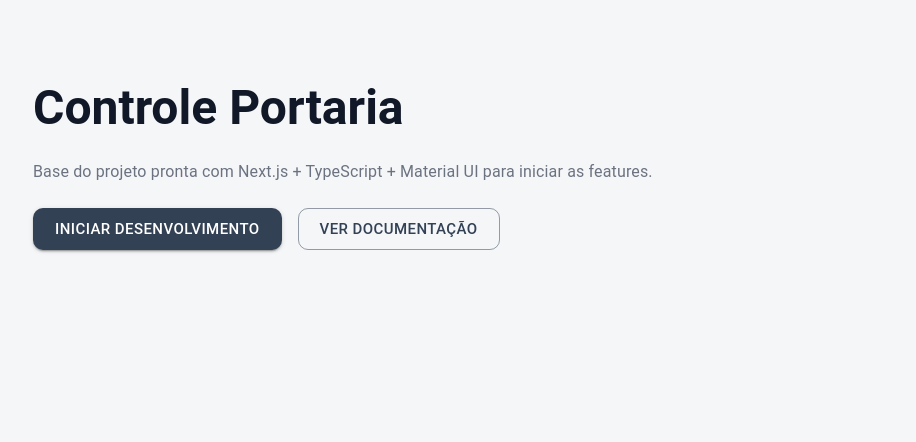
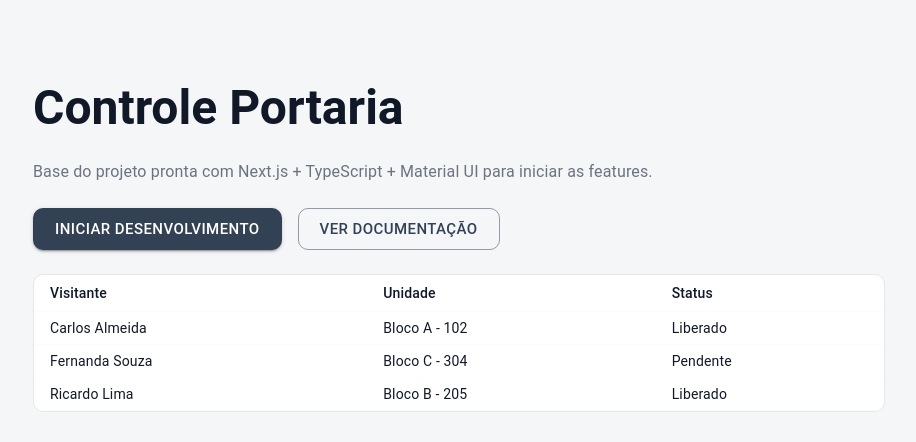
Before and after one commit to andredeandrade/controleportaria, a Next.js app: page / in a window 1280 px wide. Shown: the top 442 px of the page, without its empty margins (181-1097 px from the left). Built offline with nearby package versions, Linux system fonts and the light colour scheme.

Commit message:
feat: add tanstack react table

```diff
--- a/package.json
+++ b/package.json
@@ -15,6 +15,7 @@
     "@emotion/styled": "^11.14.1",
     "@mui/material": "^7.3.9",
     "@tanstack/react-query": "^5.96.2",
+    "@tanstack/react-table": "^8.21.3",
     "next": "16.2.2",
     "react": "19.2.4",
     "react-dom": "19.2.4"
--- /dev/null
+++ b/src/components/table/DataTable.tsx
@@ -0,0 +1,71 @@
+import Paper from '@mui/material/Paper';
+import Table from '@mui/material/Table';
+import TableBody from '@mui/material/TableBody';
+import TableCell from '@mui/material/TableCell';
+import TableContainer from '@mui/material/TableContainer';
+import TableHead from '@mui/material/TableHead';
+import TableRow from '@mui/material/TableRow';
+import Typography from '@mui/material/Typography';
+import { flexRender, getCoreRowModel, type ColumnDef, useReactTable } from '@tanstack/react-table';
+
+type DataTableProps<TData> = {
+  data: TData[];
+  columns: ColumnDef<TData>[];
+  emptyMessage?: string;
+};
+
+export function DataTable<TData>({
+  data,
+  columns,
+  emptyMessage = 'Nenhum registro encontrado.',
+}: DataTableProps<TData>) {
+  // TanStack Table ainda é marcado como incompatible-library pelo React Compiler lint.
+  // eslint-disable-next-line react-hooks/incompatible-library
+  const table = useReactTable({
+    data,
+    columns,
+    getCoreRowModel: getCoreRowModel(),
+  });
+
+  return (
+    <TableContainer component={Paper} variant="outlined">
+      <Table size="small">
+        <TableHead>
+          {table.getHeaderGroups().map((headerGroup) => (
+            <TableRow key={headerGroup.id}>
+              {headerGroup.headers.map((header) => (
+                <TableCell key={header.id}>
+                  {header.isPlaceholder
+                    ? null
+                    : flexRender(header.column.columnDef.header, header.getContext())}
+                </TableCell>
+              ))}
+            </TableRow>
+          ))}
+        </TableHead>
+
+        <TableBody>
+          {table.getRowModel().rows.length > 0 ? (
+            table.getRowModel().rows.map((row) => (
+              <TableRow key={row.id} hover>
+                {row.getVisibleCells().map((cell) => (
+                  <TableCell key={cell.id}>
+                    {flexRender(cell.column.columnDef.cell, cell.getContext())}
+                  </TableCell>
+                ))}
+              </TableRow>
+            ))
+          ) : (
+            <TableRow>
+              <TableCell colSpan={columns.length}>
+                <Typography variant="body2" color="text.secondary">
+                  {emptyMessage}
+                </Typography>
+              </TableCell>
+            </TableRow>
+          )}
+        </TableBody>
+      </Table>
+    </TableContainer>
+  );
+}
--- a/src/pages/index.tsx
+++ b/src/pages/index.tsx
@@ -1,7 +1,44 @@
 import Head from 'next/head';
 import { Box, Button, Container, Stack, Typography } from '@mui/material';
+import { DataTable } from '@/components/table/DataTable';
+import type { ColumnDef } from '@tanstack/react-table';
+import { useMemo } from 'react';
+
+type AccessLog = {
+  id: string;
+  visitante: string;
+  unidade: string;
+  status: 'Liberado' | 'Pendente';
+};
 
 export default function Home() {
+  const data = useMemo<AccessLog[]>(
+    () => [
+      { id: '1', visitante: 'Carlos Almeida', unidade: 'Bloco A - 102', status: 'Liberado' },
+      { id: '2', visitante: 'Fernanda Souza', unidade: 'Bloco C - 304', status: 'Pendente' },
+      { id: '3', visitante: 'Ricardo Lima', unidade: 'Bloco B - 205', status: 'Liberado' },
+    ],
+    [],
+  );
+
+  const columns = useMemo<ColumnDef<AccessLog>[]>(
+    () => [
+      {
+        accessorKey: 'visitante',
+        header: 'Visitante',
+      },
+      {
+        accessorKey: 'unidade',
+        header: 'Unidade',
+      },
+      {
+        accessorKey: 'status',
+        header: 'Status',
+      },
+    ],
+    [],
+  );
+
   return (
     <>
       <Head>
@@ -30,6 +67,8 @@ export default function Home() {
                 Ver documentação
               </Button>
             </Stack>
+
+            <DataTable data={data} columns={columns} />
           </Stack>
         </Container>
       </Box>
```
Also changed, not shown: 1 other file (tests, documents, lock files or other folders).
